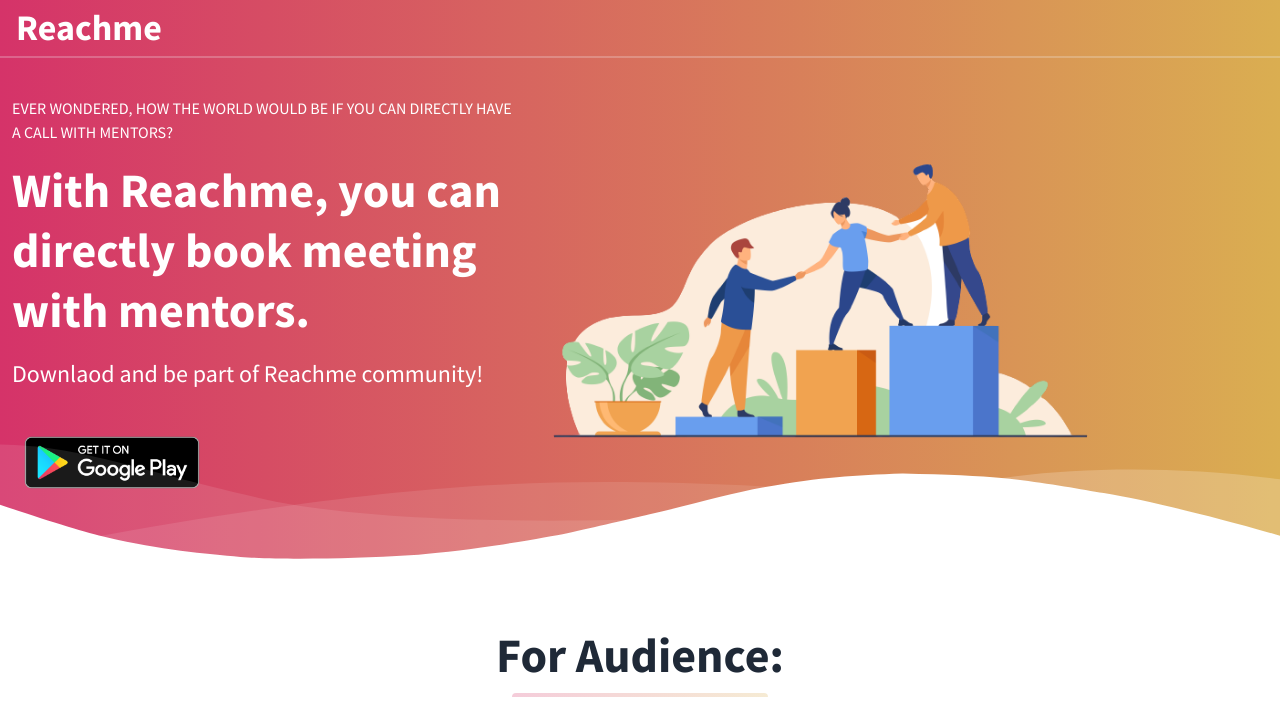
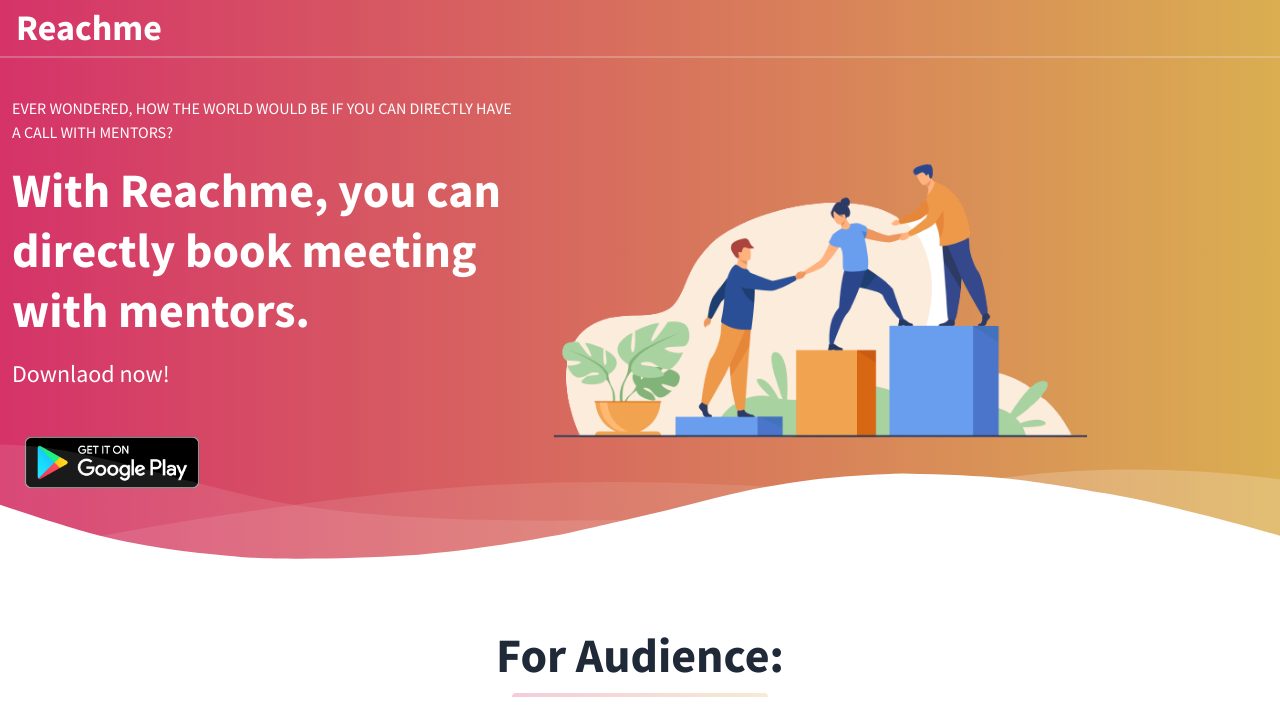
Before and after one commit to MDSADABWASIM/reach.me, a plain HTML site: page home.html in a window 1280 px wide. Shown: the top 710 px of the page. Drawn offline with nearby package versions, Linux system fonts and the light colour scheme.

Commit message:
changed description

```diff
--- a/home.html
+++ b/home.html
@@ -45,7 +45,7 @@
           With Reachme, you can directly book meeting with mentors.
         </h1>
         <p class="leading-normal text-2xl mb-8">
-          Downlaod and be part of Reachme community!
+          Downlaod now!
         </p>
         <center><a href="https://play.google.com/store/apps/details?id=reach.me"><img src="playstore.png"
               alt="playstore download" width="200" height="200" class="center"></a></center>
```
